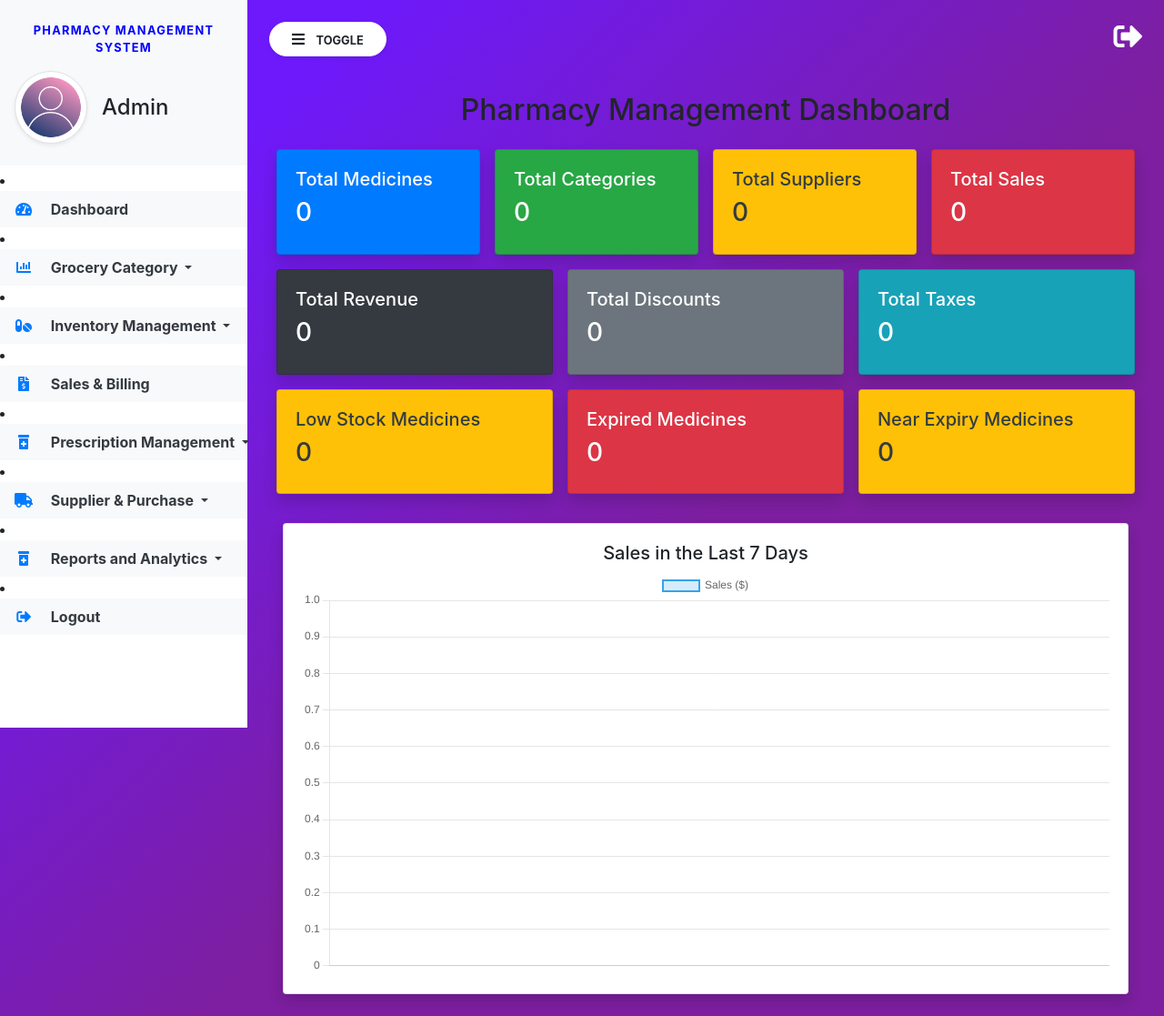
After one commit to saadkhankhalil/Pharmacy-Management-System, a Django app: page /dashboard/ in a window 1280 px wide. The commit adds this page. Shown: the whole page at 91% size. Run offline with Django 3.2, Linux system fonts and the light colour scheme; data that the repository does not hold is empty; some libraries are stand-ins or nearby versions.

Commit message:
Sales and Analytics and Dashboard

```diff
--- a/Pharmacy_Management/Pharmacy_Management/urls.py
+++ b/Pharmacy_Management/Pharmacy_Management/urls.py
@@ -61,6 +61,13 @@ urlpatterns = [
     path('payments/make/<int:supplier_id>/', make_payment, name="make_payment"),
 
     path('payments/tracking/', view_payment_tracking, name="view_payment_tracking"),  # ✅ Added this line
+
+    #Reports and Analytics
+    path('reports/sales/', sales_report, name='sales_report'),
+    path('reports/stock/', stock_report, name='stock_report'),
+    path('reports/profit-loss/', profit_loss_report, name='profit_loss_report'),
+    path("dashboard/", dashboard, name="dashboard"),
+
 ]
 
 urlpatterns += static(settings.MEDIA_URL, document_root=settings.MEDIA_ROOT)
--- a/Pharmacy_Management/pharmacy/templates/admin_base.html
+++ b/Pharmacy_Management/pharmacy/templates/admin_base.html
@@ -34,7 +34,7 @@
 
     <!--.flex-column to display the flex items vertically (on top of each other)-->
     <li class="nav-item">
-        <a href="" class="nav-link text-dark bg-light">
+        <a href="{% url 'dashboard' %}" class="nav-link text-dark bg-light">
             <i class="fas fa-tachometer-alt fa-fw mr-3 text-primary"></i>
             Dashboard
         </a>
@@ -92,29 +92,25 @@
                 <a class="dropdown-item" href="{% url 'add_purchase_item' order_id=1 %}">Add Purchase Orders</a>
 
                 <a class="dropdown-item" href="{% url 'view_purchase_orders' %}">Purchase Orders</a>
-
-
                 {% if supplier.id %}
                 <a class="dropdown-item" href="{% url 'make_payment' supplier.id %}">Make Payment Orders</a>
             {% else %}
                 <span class="dropdown-item text-muted">Make Payment Orders (Invalid Supplier)</span>
             {% endif %}
-
-
-
-
                 <a class="dropdown-item" href="{% url 'view_payment_tracking' %}">Payment Tracking</a>  <!-- ✅ Fixed here -->
             </div>
         </li>
+        <li class="nav-item dropdown">
+            <a class="nav-link dropdown-toggle text-dark bg-light" href="#" data-toggle="dropdown">
+                <i class="fas fa-prescription-bottle-alt mr-3 text-primary fa-fw"></i> Reports and Analytics
+            </a>
+            <div class="dropdown-menu">
+                <a class="dropdown-item" href="{% url 'sales_report' %}">Sales Report</a>
+                <a class="dropdown-item" href="{% url 'stock_report' %}">Stock Report</a>
+                <a class="dropdown-item" href="{% url 'profit_loss_report' %}">Profit and Loss</a>
 
+            </div>
 
-
-
-
-       <li class="nav-item">
-            <a href="#" class="nav-link text-dark bg-light">
-                <i class="fas fa-chart-line mr-3 text-primary fa-fw"></i> Reports & Analytics
-            </a>
         </li>
         <li class="nav-item">
             <a href="/logout/" class="nav-link text-dark bg-light">
--- /dev/null
+++ b/Pharmacy_Management/pharmacy/templates/dashboard.html
@@ -0,0 +1,193 @@
+{% extends 'admin_base.html' %}
+{% block main %}
+
+<!-- Include Chart.js -->
+<script src="https://cdn.jsdelivr.net/npm/chart.js"></script>
+
+<style>
+    .card {
+        transition: transform 0.3s;
+    }
+    .card:hover {
+        transform: scale(1.05);
+    }
+    .icon {
+        font-size: 30px;
+        color: #fff;
+    }
+</style>
+
+<div class="container-fluid">
+    <h2 class="text-center my-3">Pharmacy Management Dashboard</h2>
+    <div class="row">
+        <!-- Total Medicines -->
+        <div class="col-md-3 p-2">
+            <div class="card bg-primary text-white shadow">
+                <div class="card-body">
+                    <h5>Total Medicines</h5>
+                    <h3 class="counter" id="total_medicines" data-value="{{ total_medicines }}">0</h3>
+                </div>
+            </div>
+        </div>
+
+        <!-- Total Categories -->
+        <div class="col-md-3 p-2">
+            <div class="card bg-success text-white shadow">
+                <div class="card-body">
+                    <h5>Total Categories</h5>
+                    <h3 class="counter" id="total_categories" data-value="{{ total_categories }}">0</h3>
+                </div>
+            </div>
+        </div>
+
+        <!-- Total Suppliers -->
+        <div class="col-md-3 p-2">
+            <div class="card bg-warning text-dark shadow">
+                <div class="card-body">
+                    <h5>Total Suppliers</h5>
+                    <h3 class="counter" id="total_suppliers" data-value="{{ total_suppliers }}">0</h3>
+                </div>
+            </div>
+        </div>
+
+        <!-- Total Sales -->
+        <div class="col-md-3 p-2">
+            <div class="card bg-danger text-white shadow">
+                <div class="card-body">
+                    <h5>Total Sales</h5>
+                    <h3 class="counter" id="total_sales" data-value="{{ total_sales }}">0</h3>
+                </div>
+            </div>
+        </div>
+    </div>
+
+    <div class="row">
+        <!-- Revenue -->
+        <div class="col-md-4 p-2">
+            <div class="card bg-dark text-white shadow">
+                <div class="card-body">
+                    <h5>Total Revenue</h5>
+                    <h3 class="counter" id="total_revenue" data-value="{{ total_revenue|floatformat:2 }}">$0</h3>
+                </div>
+            </div>
+        </div>
+
+        <!-- Total Discounts -->
+        <div class="col-md-4 p-2">
+            <div class="card bg-secondary text-white shadow">
+                <div class="card-body">
+                    <h5>Total Discounts</h5>
+                    <h3 class="counter" id="total_discounts" data-value="{{ total_discounts|floatformat:2 }}">$0</h3>
+                </div>
+            </div>
+        </div>
+
+        <!-- Total Taxes -->
+        <div class="col-md-4 p-2">
+            <div class="card bg-info text-white shadow">
+                <div class="card-body">
+                    <h5>Total Taxes</h5>
+                    <h3 class="counter" id="total_taxes" data-value="{{ total_taxes|floatformat:2 }}">$0</h3>
+                </div>
+            </div>
+        </div>
+    </div>
+
+    <div class="row">
+        <!-- Low Stock Alert -->
+        <div class="col-md-4 p-2">
+            <div class="card bg-warning text-dark shadow">
+                <div class="card-body">
+                    <h5>Low Stock Medicines</h5>
+                    <h3 class="counter" id="low_stock_medicines" data-value="{{ low_stock_medicines }}">0</h3>
+                </div>
+            </div>
+        </div>
+
+        <!-- Expired Medicines -->
+        <div class="col-md-4 p-2">
+            <div class="card bg-danger text-white shadow">
+                <div class="card-body">
+                    <h5>Expired Medicines</h5>
+                    <h3 class="counter" id="expired_medicines" data-value="{{ expired_medicines }}">0</h3>
+                </div>
+            </div>
+        </div>
+
+        <!-- Near Expiry -->
+        <div class="col-md-4 p-2">
+            <div class="card bg-warning text-dark shadow">
+                <div class="card-body">
+                    <h5>Near Expiry Medicines</h5>
+                    <h3 class="counter" id="near_expiry_medicines" data-value="{{ near_expiry_medicines }}">0</h3>
+                </div>
+            </div>
+        </div>
+    </div>
+
+    <!-- Sales Chart -->
+    <div class="row mt-4">
+        <div class="col-md-12">
+            <div class="card shadow">
+                <div class="card-body">
+                    <h5 class="text-center">Sales in the Last 7 Days</h5>
+                    <canvas id="salesChart"></canvas>
+                </div>
+            </div>
+        </div>
+    </div>
+</div>
+
+<!-- JavaScript for Counter Animation -->
+<script>
+    function animateCounter(id, targetValue) {
+        let count = 0;
+        let speed = Math.ceil(targetValue / 100);  // Adjust speed based on value size
+        let element = document.getElementById(id);
+
+        let interval = setInterval(function() {
+            if (count >= targetValue) {
+                element.innerText = targetValue;  // Ensure exact value is displayed
+                clearInterval(interval);
+            } else {
+                count += speed;
+                element.innerText = count;
+            }
+        }, 20); // Adjust animation speed
+    }
+
+    // Run animation for each counter
+    document.addEventListener("DOMContentLoaded", function() {
+        let counters = document.querySelectorAll(".counter");
+        counters.forEach(counter => {
+            let targetValue = parseFloat(counter.dataset.value);
+            animateCounter(counter.id, targetValue);
+        });
+    });
+</script>
+
+<!-- Sales Chart -->
+<script>
+    var ctx = document.getElementById('salesChart').getContext('2d');
+    var salesChart = new Chart(ctx, {
+        type: 'line',
+        data: {
+            labels: [{% for sale in last_week_sales %} "{{ sale.date|date:'M d' }}", {% endfor %}],
+            datasets: [{
+                label: 'Sales ($)',
+                data: [{% for sale in last_week_sales %} {{ sale.total }}, {% endfor %}],
+                borderColor: 'rgba(54, 162, 235, 1)',
+                backgroundColor: 'rgba(54, 162, 235, 0.2)',
+                borderWidth: 2
+            }]
+        },
+        options: {
+            responsive: true,
+            scales: {
+                y: { beginAtZero: true }
+            }
+        }
+    });
+</script>
+
+{% endblock %}
--- a/Pharmacy_Management/pharmacy/views.py
+++ b/Pharmacy_Management/pharmacy/views.py
@@ -9,7 +9,9 @@ from django.utils.html import strip_tags
 from django.views.decorators.csrf import csrf_exempt
 from django.contrib import messages
 from django.shortcuts import redirect
-
+from django.db.models import Sum
+from django.utils.timezone import now, timedelta
+from datetime import date, timedelta
 from .models import *
 
 
@@ -369,3 +371,120 @@ def make_payment(request, supplier_id):
 
 def view_payment_tracking(request):
     return render(request, 'view_payment_tracking.html')
+
+
+
+
+
+def sales_report(request):
+    filter_type = request.GET.get('filter', 'daily')  # Default filter is daily
+
+    today = now().date()  # Get today's date
+
+    if filter_type == 'weekly':
+        start_date = today - timedelta(days=7)
+    elif filter_type == 'monthly':
+        start_date = today.replace(day=1)  # First day of the current month
+    else:
+        start_date = today  # Daily report
+
+    # Use the correct field: 'date' instead of 'created_at'
+    sales = Sale.objects.filter(date__date__gte=start_date).order_by('-date')
+    total_sales = sales.aggregate(Sum('final_amount'))['final_amount__sum'] or 0
+
+    return render(request, 'sales_report.html', {
+        'sales': sales,
+        'total_sales': total_sales,
+        'filter_type': filter_type,
+    })
+
+
+#Stock Report
+def stock_report(request):
+    today = datetime.today().date()
+    expiry_threshold = today + timedelta(days=30)  # Medicines expiring in the next 30 days
+
+    # Fetch medicines expiring soon
+    expiring_medicines = Medicine.objects.filter(expiry_date__lte=expiry_threshold)
+
+    # Fetch medicines with low stock (threshold: 10 units)
+    low_stock_medicines = Medicine.objects.filter(quantity__lt=10)
+
+    return render(request, 'stock_report.html', {
+        'expiring_medicines': expiring_medicines,
+        'low_stock_medicines': low_stock_medicines
+    })
+
+
+#Profit and Loss
+def profit_loss_report(request):
+    # Get selected date range from request
+    period = request.GET.get('period', 'monthly')  # Default: Monthly
+
+    today = datetime.today().date()
+    if period == 'daily':
+        start_date = today
+    elif period == 'weekly':
+        start_date = today - timedelta(days=7)
+    else:  # Monthly
+        start_date = today.replace(day=1)
+
+    # Calculate total revenue (sum of final_amount in sales)
+    total_revenue = Sale.objects.filter(date__gte=start_date).aggregate(Sum('final_amount'))['final_amount__sum'] or 0
+
+    # Calculate total cost (sum of purchase order total_amount)
+    total_cost = PurchaseOrder.objects.filter(order_date__gte=start_date).aggregate(Sum('total_amount'))['total_amount__sum'] or 0  # ✅ Fix applied here
+
+    # Calculate profit/loss
+    profit_loss = total_revenue - total_cost
+
+    return render(request, 'profit_loss_report.html', {
+        'total_revenue': total_revenue,
+        'total_cost': total_cost,
+        'profit_loss': profit_loss,
+        'selected_period': period
+    })
+
+# Dashboard Coding
+def dashboard(request):
+    total_medicines = Medicine.objects.count()
+    total_categories = Category.objects.count()
+    total_suppliers = Supplier.objects.count()
+    total_sales = Sale.objects.count()
+
+    # Sales Summary
+    total_revenue = Sale.objects.aggregate(Sum('final_amount'))['final_amount__sum'] or 0
+    total_discounts = Sale.objects.aggregate(Sum('discount'))['discount__sum'] or 0
+    total_taxes = Sale.objects.aggregate(Sum('tax'))['tax__sum'] or 0
+
+    # Orders
+    total_purchase_orders = PurchaseOrder.objects.count()
+    pending_orders = PurchaseOrder.objects.filter(status="Pending").count()
+    completed_orders = PurchaseOrder.objects.filter(status="Completed").count()
+
+    # Low Stock & Expiry Alerts
+    low_stock_medicines = Medicine.objects.filter(quantity__lt=10).count()
+    expired_medicines = Medicine.objects.filter(expiry_date__lt=date.today()).count()
+    near_expiry_medicines = Medicine.objects.filter(expiry_date__lte=date.today() + timedelta(days=30)).count()
+
+    # Recent Sales (last 7 days)
+    last_week_sales = Sale.objects.filter(date__gte=now()-timedelta(days=7)).values('date').annotate(total=Sum('final_amount')).order_by('date')
+
+    context = {
+        "total_medicines": total_medicines,
+        "total_categories": total_categories,
+        "total_suppliers": total_suppliers,
+        "total_sales": total_sales,
+        "total_revenue": total_revenue,
+        "total_discounts": total_discounts,
+        "total_taxes": total_taxes,
+        "total_purchase_orders": total_purchase_orders,
+        "pending_orders": pending_orders,
+        "completed_orders": completed_orders,
+        "low_stock_medicines": low_stock_medicines,
+        "expired_medicines": expired_medicines,
+        "near_expiry_medicines": near_expiry_medicines,
+        "last_week_sales": list(last_week_sales),
+    }
+
+    return render(request, "dashboard.html", context)
```
Also changed, not shown: Pharmacy_Management/pharmacy/templates/profit_loss_report.html (added, +39 -0 lines), Pharmacy_Management/pharmacy/templates/sales_report.html (added, +56 -0 lines), Pharmacy_Management/pharmacy/templates/stock_report.html (added, +61 -0 lines).
